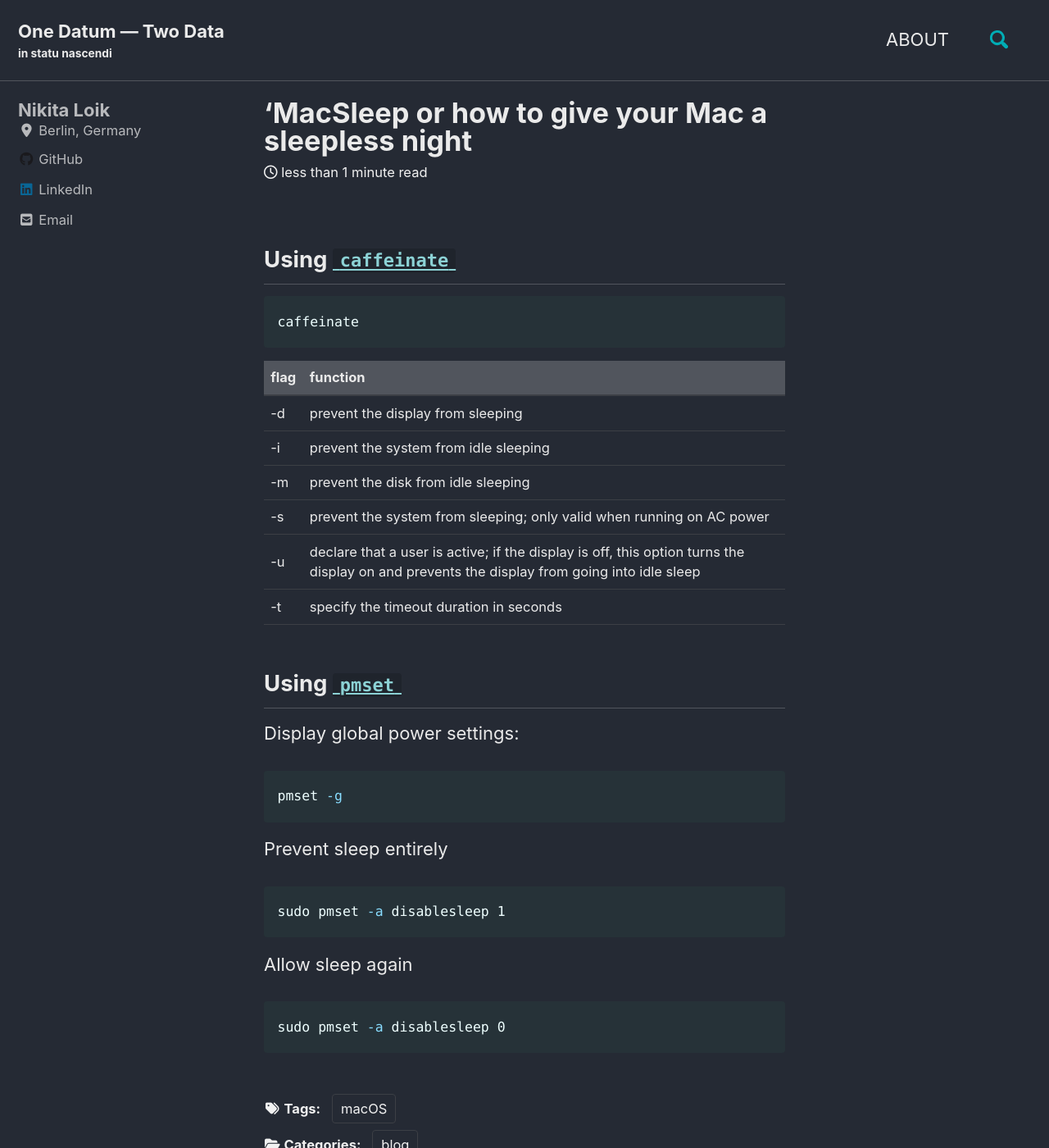
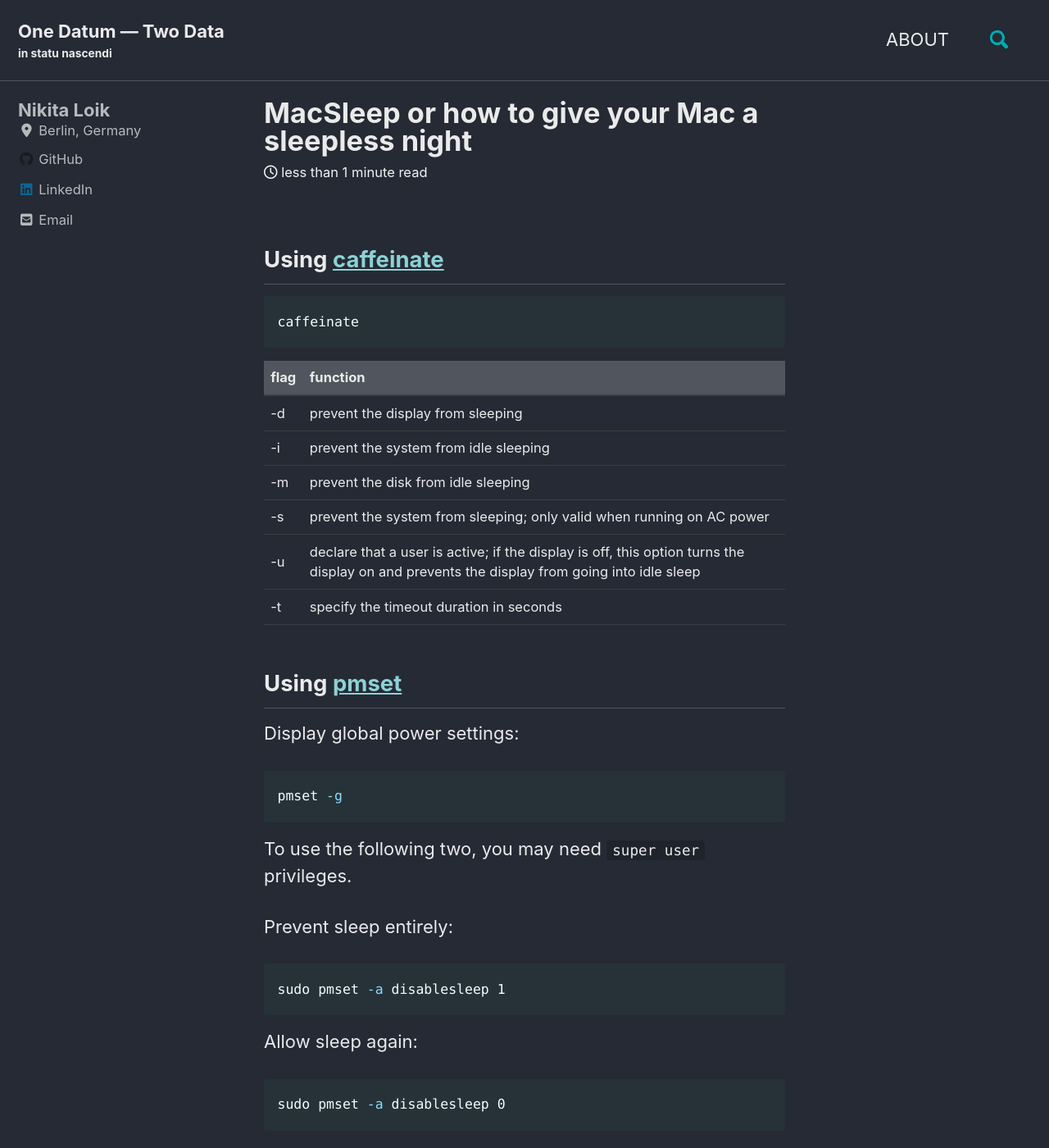
Before and after one commit to nikita-loik/one-datum-two-data, a Jekyll site: the page built from _posts/2021-05-10-mac-sleep.md, in a window 1280 px wide and 1400 px high. Shown: the whole window at 82% size. Built offline with Jekyll 4.4.1, drawn with Linux system fonts in a browser that asks for light colours; cached includes are drawn as plain includes; nearby versions of some CDN libraries.

Commit message:
Clean punctuation

````diff
--- a/_posts/2021-05-10-mac-sleep.md
+++ b/_posts/2021-05-10-mac-sleep.md
@@ -1,5 +1,5 @@
 ---
-title: "'MacSleep or how to give your Mac a sleepless night"
+title: "MacSleep or how to give your Mac a sleepless night"
 date: 2021-05-10T00:00:00-00:00
 categories:
   - blog
@@ -10,7 +10,7 @@ tags:
   - macOS
 ---
 
-## Using [`caffeinate`](https://ss64.com/osx/caffeinate.html)
+## Using [caffeinate](https://ss64.com/osx/caffeinate.html)
 
 ```bash
 caffeinate
@@ -25,18 +25,21 @@ caffeinate
 |-u|declare that a user is active; if the display is off, this option turns the display on and prevents the display from going into idle sleep|
 |-t|specify the timeout duration in seconds|
 
-## Using [`pmset`](https://ss64.com/osx/pmset.html)
+## Using [pmset](https://ss64.com/osx/pmset.html)
 
 Display global power settings:
 ```bash
 pmset -g
 ```
-Prevent sleep entirely
+
+To use the following two, you may need `super user` privileges.
+
+Prevent sleep entirely:
 ```bash
 sudo pmset -a disablesleep 1
 ```
 
-Allow sleep again
+Allow sleep again:
 ```bash
 sudo pmset -a disablesleep 0
 ```
````
